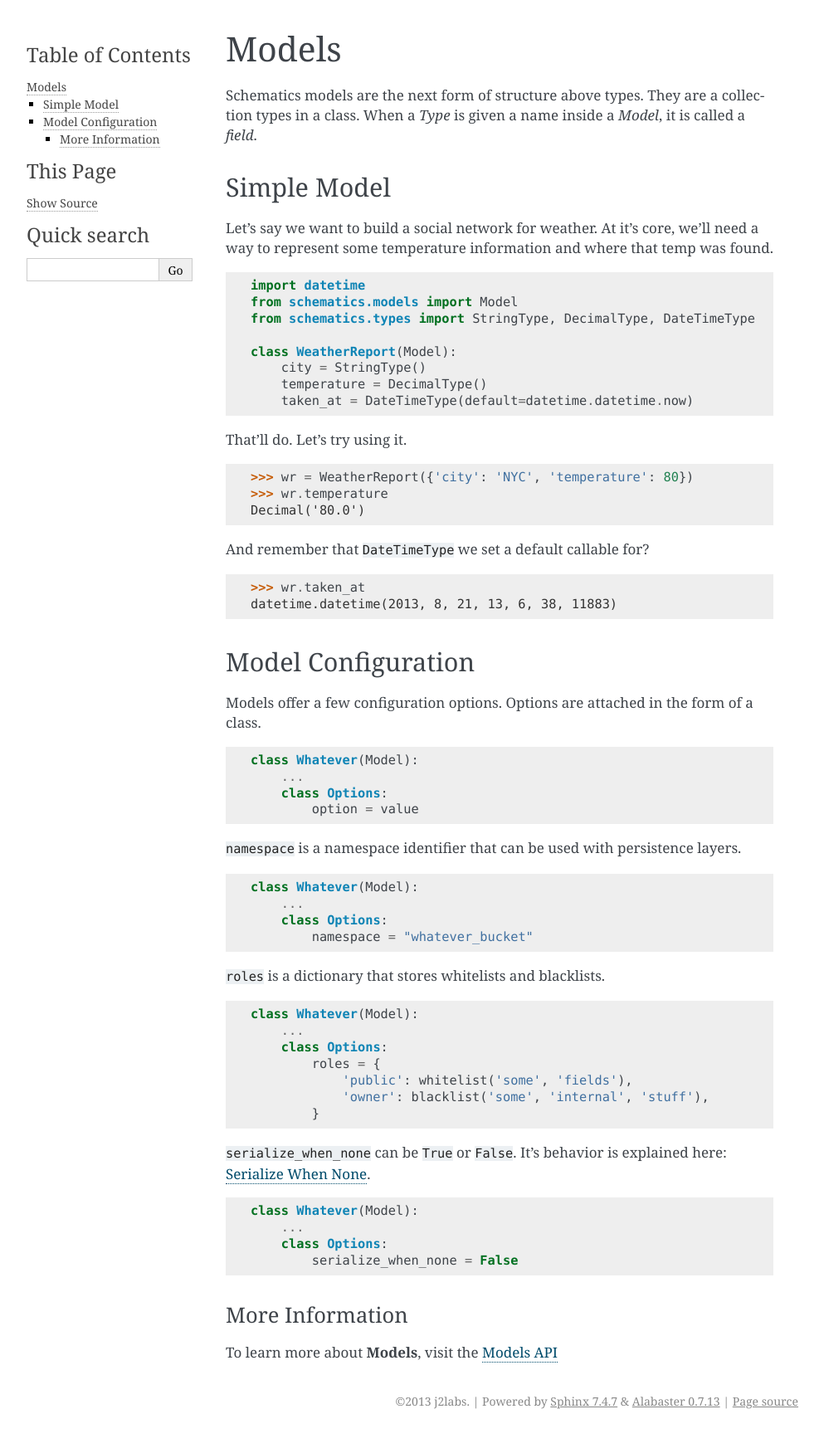
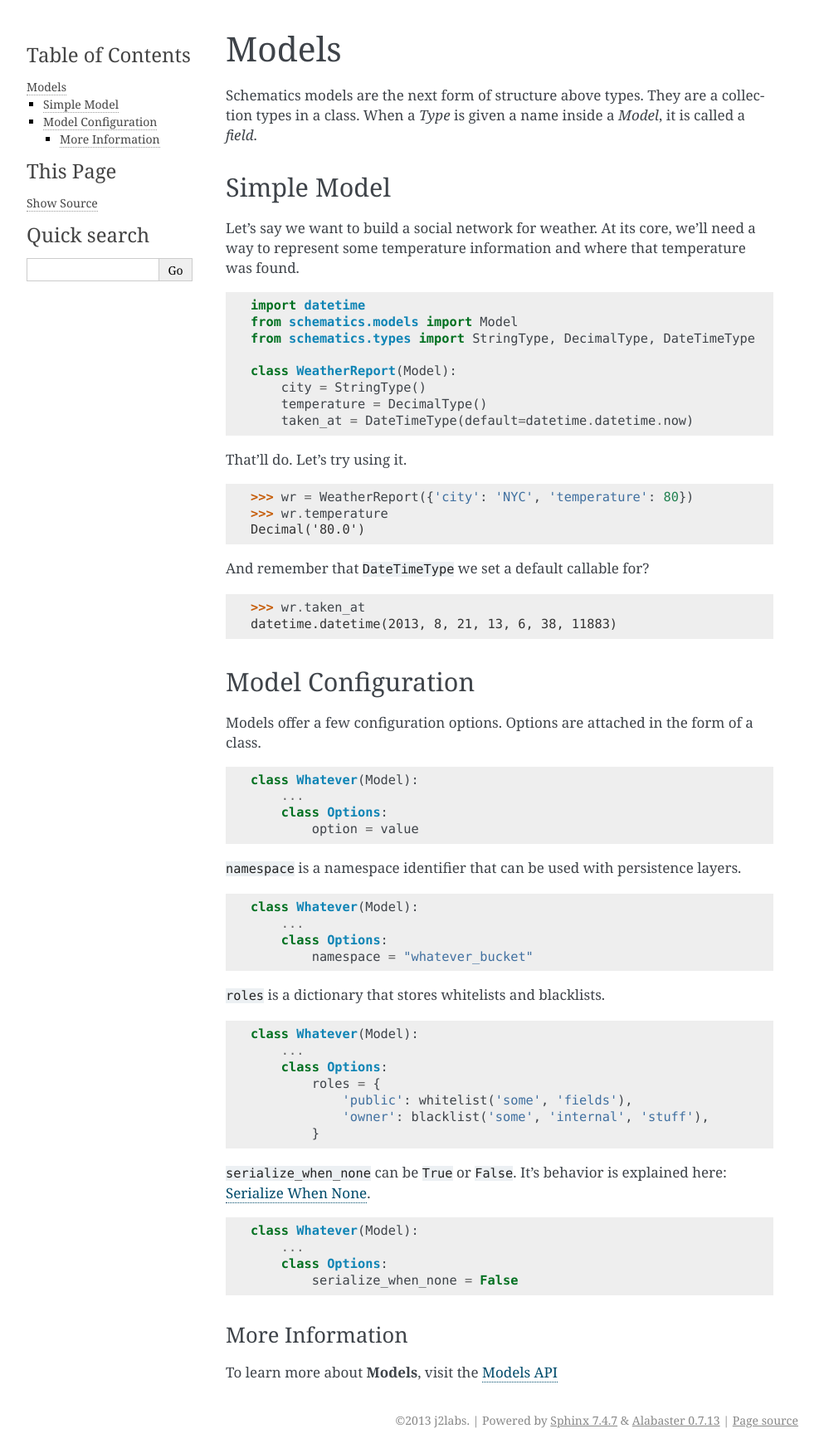
Before and after one commit to schematics/schematics, a Sphinx documentation site: the page built from docs/usage/models.rst, in a window 1280 px wide. Shown: the whole page at 83% size, without its empty margins (148-1141 px from the left). Built offline with Sphinx 7.4.7, drawn with Linux system fonts in a browser that asks for light colours; before the commit the page ends 1728 px from its top, so only the background shows below that.

Commit message:
it's (contraction) -> its (possessive) and temp -> temperature

```diff
--- a/docs/usage/models.rst
+++ b/docs/usage/models.rst
@@ -14,9 +14,9 @@ is called a `field`.
 Simple Model
 ============
 
-Let's say we want to build a social network for weather.  At it's core, we'll
-need a way to represent some temperature information and where that temp was
-found.
+Let's say we want to build a social network for weather. At its core, we'll
+need a way to represent some temperature information and where that temperature
+was found.
 
 ::
 
```
